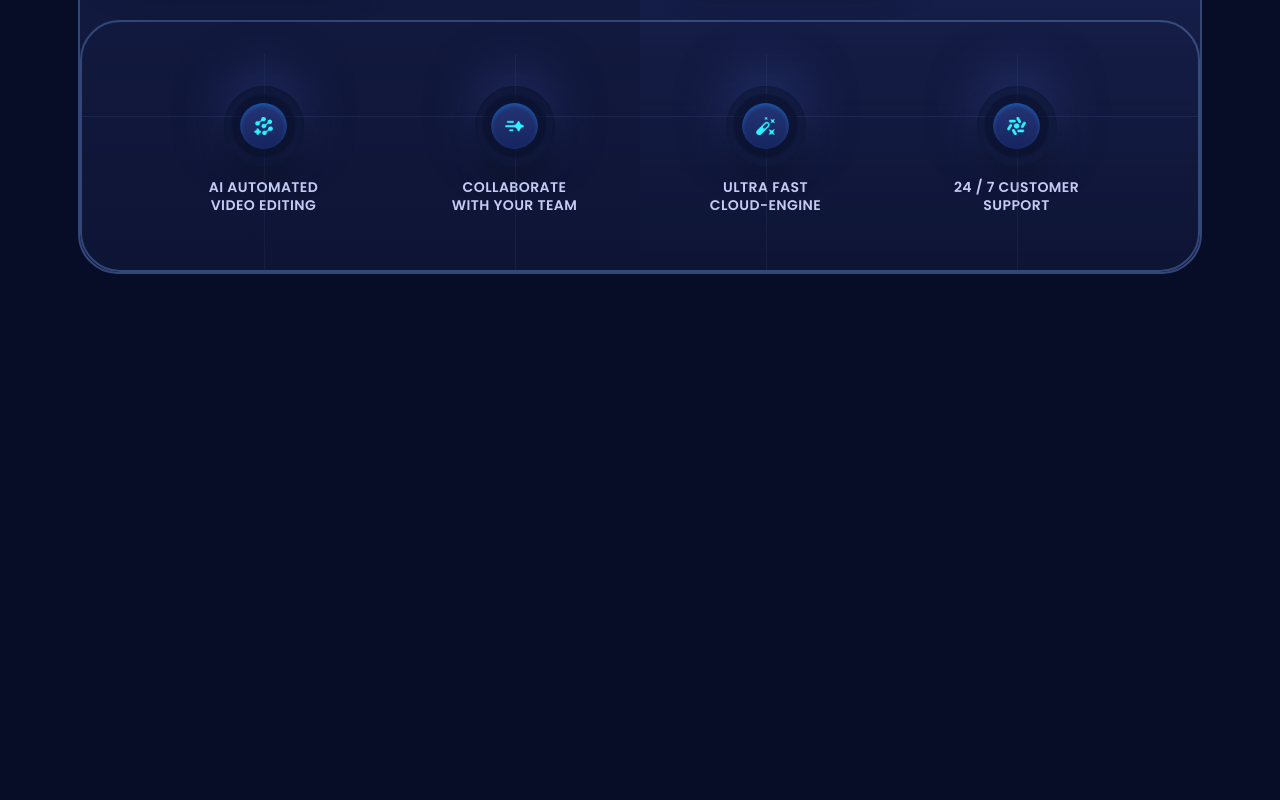
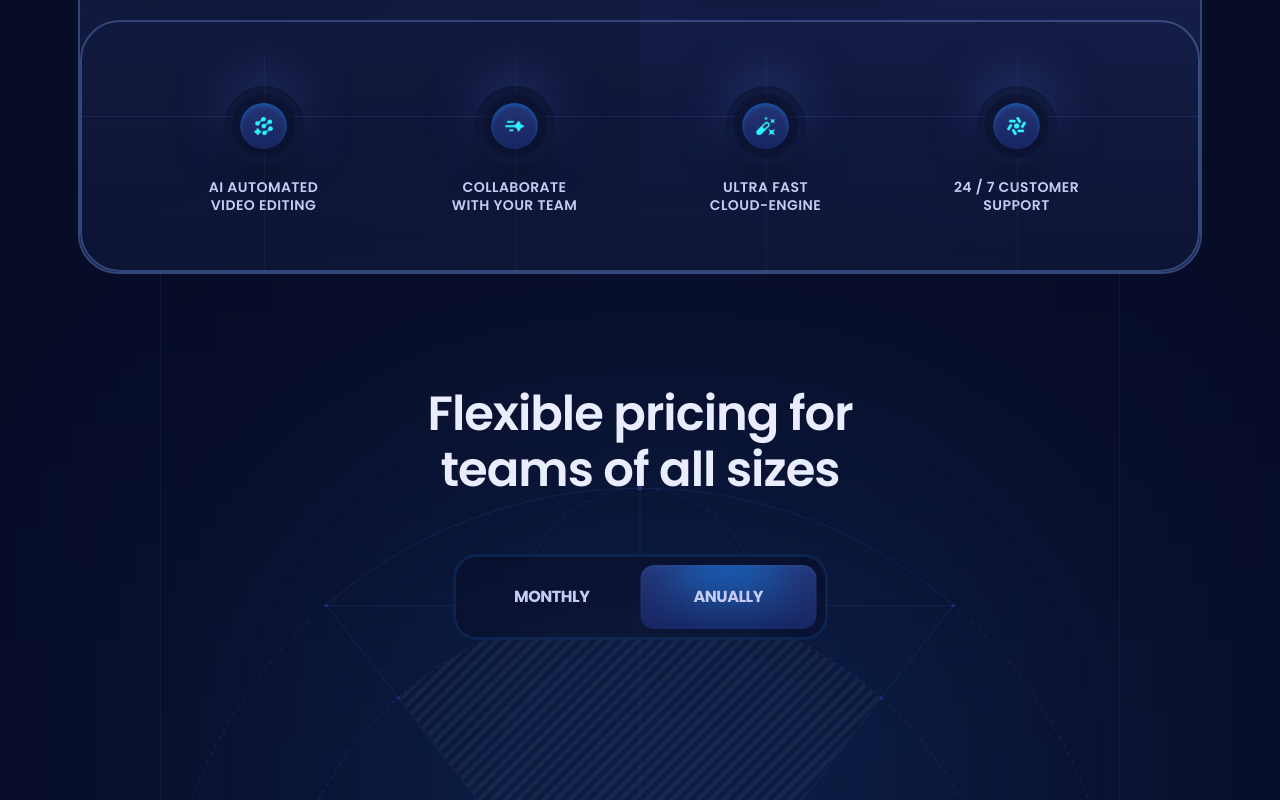
Before and after one commit to noobest/jm_landing_page, a React (Vite) app: page / in a window 1280 px wide. Shown: the part 1530-2330 px from the top of the page. Before the commit the page ends 1804 px from the top, so only its background shows below. Built offline with nearby package versions, Linux system fonts and the light colour scheme.

Commit message:
feat: pricing page initial commit

```diff
--- a/src/App.jsx
+++ b/src/App.jsx
@@ -2,6 +2,7 @@
 import Header from './sections/Header'
 import Hero from './sections/Hero'
 import Features from './sections/Features'
+import Pricing from './sections/Pricing'
 
 const App = () => {
   return (
@@ -9,6 +10,7 @@
       <Header/>
       <Hero/>
       <Features/>
+      <Pricing />
    </main>
   )
 }
--- /dev/null
+++ b/src/sections/Pricing.jsx
@@ -0,0 +1,65 @@
+import React, { useState } from "react";
+import { Element } from "react-scroll";
+import clsx from "clsx";
+
+const Pricing = () => {
+	const [monthly, setMonthly] = useState(false);
+
+	return (
+		<section>
+			<Element name="pricing">
+				<div className="container">
+					<div
+						className="max-w-960 pricing-head_before relative mx-auto border-l border-r border-s2 bg-s1/50 pb-40 pt-28
+                    max-xl:max-w-4xl max-lg:border-none max-md:pb-32 max-md:pt-16"
+					>
+						<h3 className="h3 max-lg:h4 max-md:h5 z-3 relative mx-auto mb-14 max-w-lg text-center text-p4 max-md:mb-11 max-sm:max-w-sm">
+							Flexible pricing for teams of all sizes
+						</h3>
+
+						<div className="relative z-4 mx-auto flex w-[375px] rounded-3xl border-[3px] border-s4/25 bg-s1/50 p-2 backdrop-blur-[6px] max-md:w-[310px]">
+							<button
+								className={clsx("pricing-head_btn", monthly && "text-p4")}
+								onClick={() => setMonthly(true)}
+							>
+								Monthly
+							</button>
+							<button
+								className={clsx("pricing-head_btn", !monthly && "text-p4")}
+								onClick={() => setMonthly(false)}
+							>
+								Anually
+							</button>
+
+							<div
+								className={clsx(
+									"g4 rounded-14 before:h-100 pricing-head_btn_before absolute left-2 top-2 h-[calc(100%-16px)] w-[calc(50%-8px)] overflow-hidden shadow-400 transition-transform duration-500",
+									!monthly && "translate-x-full",
+								)}
+							/>
+						</div>
+
+						<div className="pricing-bg">
+							<img
+								src="/images/bg-outlines.svg"
+								width={960}
+								height={380}
+								alt="outline"
+								className="relative z-2"
+							/>
+							<img
+								src="/images/bg-outlines-fill.png"
+								width={960}
+								height={380}
+								alt="outline"
+								className="absolute inset-0 opacity-5 mix-blend-soft-light"
+							/>
+						</div>
+					</div>
+				</div>
+			</Element>
+		</section>
+	);
+};
+
+export default Pricing;
```
